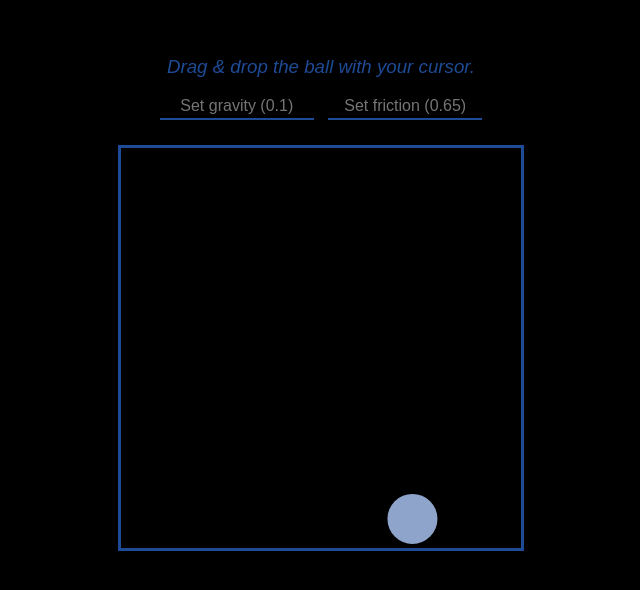
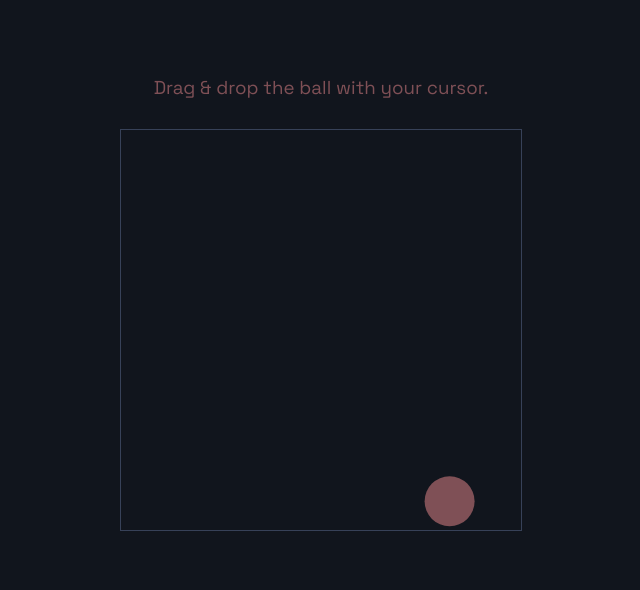
Before and after one commit to matteokeole/BouncingBall, a plain HTML site: page index.html in a window 1280 px wide. Shown: the part 106-696 px from the top of the page, without its empty margins (319-959 px from the left). Drawn offline with Linux system fonts and the light colour scheme.

Commit message:
Vector2 and fixes (but still noclip)

```diff
--- a/assets/css/main.css
+++ b/assets/css/main.css
@@ -1,5 +1,9 @@
+@import url(https://fonts.googleapis.com/css2?family=Space+Grotesk:wght@400&display=swap);
+
 :root {
-	--primary: #1e4b96;
+	--background: #11151d;
+	--primary: #7f5056;
+	--border: #374158;
 }
 
 body {
@@ -9,31 +13,15 @@ body {
 	align-items: center;
 	height: 100vh;
 	margin: 0;
-	background-color: #000;
-	font-family: Arial, sans-serif;
+	background-color: var(--background);
+	font-family: "Space Grotesk", Arial, sans-serif;
 }
 
 h3 {
+	margin-bottom: 30px;
 	color: var(--primary);
 	user-select: none;
-	font-weight: normal;
-	font-style: italic;
+	font-weight: unset;
 }
 
-div {margin-bottom: 25px}
-
-input {
-	width: 150px;
-	margin: 0 5px;
-	padding-bottom: 3px;
-	outline: none;
-	border: none;
-	border-bottom: 2px solid var(--primary);
-	background-color: unset;
-	color: var(--primary);
-	text-align: center;
-	font-size: 16px;
-	font-family: inherit;
-}
-
-canvas {border: 3px solid var(--primary)}
+canvas {border: 1px solid var(--border)}
--- a/assets/js/class/Ball.js
+++ b/assets/js/class/Ball.js
@@ -1,13 +1,16 @@
-export default function(x, y, ax, ay, rad, color) {
-	// Position
-	this.x = this.cx = this.ox = x;
-	this.y = this.cx = this.oy = y;
-
-	// Acceleration
-	this.ax = ax;
-	this.ay = ay;
-
-	this.rad = rad;
+/**
+ * Creates a new ball.
+ *
+ * @constructor
+ * @param	{Vector2}	position
+ * @param	{Vector2}	acceleration
+ * @param	{number}	radius
+ * @param	{string}	color
+ */
+export function Ball(position, acceleration, radius, color) {
+	this.p = position;
+	this.a = acceleration;
+	this.rad = radius;
 	this.color = color;
 	this.grabbed = false;
-}
+};
--- /dev/null
+++ b/assets/js/class/Vector2.js
@@ -0,0 +1,315 @@
+/**
+ * Creates a 2-dimensional vector.
+ *
+ * @constructor
+ * @param	{number}	x
+ * @param	{number}	y
+ * @returns	{Vector2}
+ */
+export const Vector2 = function(x, y) {
+	return this.set(x, y);
+};
+
+/**
+ * Adds another vector to this vector.
+ *
+ * @param	{Vector2}	v
+ * @returns	{Vector2}
+ */
+Vector2.prototype.add = function(v) {
+	return new Vector2(
+		this.x + v.x,
+		this.y + v.y,
+	);
+};
+
+/**
+ * Adds a given scalar value to this vector's coordinates.
+ *
+ * @param	{number}	n
+ * @returns	{Vector2}
+ */
+Vector2.prototype.addScalar = function(n) {
+	return new Vector2(
+		this.x + n,
+		this.y + n,
+	);
+};
+
+/**
+ * Adds the multiple of a given scalar value and a given vector to this vector.
+ *
+ * @param	{Vector2}	v
+ * @param	{number}	n
+ * @returns	{Vector2}
+ */
+Vector2.prototype.addScaledVector = function(v, n) {
+	return this.add(v.multiplyScalar(n));
+};
+
+/**
+ * Rounds up the position of this vector to the nearest integer value.
+ *
+ * @returns	{Vector2}
+ */
+Vector2.prototype.ceil = function() {
+	return new Vector2(
+		Math.ceil(this.x),
+		Math.ceil(this.y),
+	);
+};
+
+/**
+ * Returns a copy of this vector.
+ *
+ * @returns	{Vector2}
+ */
+Vector2.prototype.clone = function() {
+	return new Vector2(this.x, this.y);
+};
+
+/**
+ * Returns the distance between this vector and another vector.
+ *
+ * @param	{Vector2}	v
+ * @returns	{number}
+ */
+Vector2.prototype.distanceTo = function(v) {
+	return Math.sqrt((v.x - this.x) ** 2 + (v.y - this.y) ** 2);
+};
+
+/**
+ * Divides this vector by another vector.
+ *
+ * @param	{Vector2}	v
+ * @returns	{Vector2}
+ */
+Vector2.prototype.divide = function(v) {
+	return new Vector2(
+		this.x / v.x,
+		this.y / v.y,
+	);
+};
+
+/**
+ * Divides this vector by a given scalar value.
+ *
+ * @param	{number}	n
+ * @returns	{Vector2}
+ */
+Vector2.prototype.divideScalar = function(n) {
+	return this.multiplyScalar(1 / n);
+};
+
+/**
+ * Calculates the dot product of this vector and another vector.
+ *
+ * @param	{Vector2}	v
+ * @returns	{number}
+ */
+Vector2.prototype.dot = function(v) {
+	return this.x * v.x + this.y * v.y;
+};
+
+/**
+ * Returns the boolean value of the comparison of this vector and another vector.
+ *
+ * @param	{Vector2}	v
+ * @returns	{boolean}
+ */
+Vector2.prototype.equals = function(v) {
+	return this.x === v.x && this.y === v.y;
+};
+
+/**
+ * Rounds down the position of this vector to the nearest integer value.
+ *
+ * @returns	{Vector2}
+ */
+Vector2.prototype.floor = function() {
+	return new Vector2(
+		Math.floor(this.x),
+		Math.floor(this.y),
+	);
+};
+
+/**
+ * Inverts the coordinate signs of this vector.
+ *
+ * @returns	{Vector2}
+ */
+Vector2.prototype.invert = function() {
+	return this.multiplyScalar(-1);
+};
+
+/**
+ * Returns the length of the line going from the origin to the position of this vector.
+ *
+ * @returns	{number}
+ */
+Vector2.prototype.length = function() {
+	return Math.sqrt(this.lengthSquared());
+};
+
+/**
+ * Returns the squared length of the line going from the origin to the position of this vector.
+ *
+ * @returns	{number}
+ */
+Vector2.prototype.lengthSquared = function() {
+	return this.x ** 2 + this.y ** 2;
+};
+
+/**
+ * Multiplies this vector by another vector.
+ *
+ * @param	{Vector2}	v
+ * @returns	{Vector2}
+ */
+Vector2.prototype.multiply = function(v) {
+	return new Vector2(
+		this.x * v.x,
+		this.y * v.y,
+	);
+};
+
+/**
+ * Multiplies this vector by a given scalar value.
+ *
+ * @param	{number}	n
+ * @returns	{Vector2}
+ */
+Vector2.prototype.multiplyScalar = function(n) {
+	return new Vector2(
+		this.x * n,
+		this.y * n,
+	);
+};
+
+/**
+ * Normalizes this vector.
+ *
+ * @returns {Vector2}
+ */
+Vector2.prototype.normalize = function() {
+	const length = this.length();
+
+	if (length > .00001) return new Vector2(
+		this.x / length,
+		this.y / length,
+	);
+
+	return new Vector2();
+};
+
+/**
+ * Sets pseudo-random coordinates between 0 and 1 (excluded) to this vector.
+ *
+ * @returns	{Vector2}
+ */
+Vector2.prototype.randomize = function() {
+	return new Vector2(
+		Math.random(),
+		Math.random(),
+	);
+};
+
+/**
+ * Rounds the position of this vector to the nearest integer value.
+ *
+ * @returns	{Vector2}
+ */
+Vector2.prototype.round = function() {
+	return new Vector2(
+		Math.round(this.x),
+		Math.round(this.y),
+	);
+};
+
+/**
+ * Sets the coordinates of this vector.
+ *
+ * @param	{number}	[x=0]
+ * @param	{number}	[y=x]
+ * @param	{number}	[z=x]
+ * @returns	self
+ */
+Vector2.prototype.set = function(x = 0, y = x) {
+	if (x instanceof Vector2) {
+		this.x = x.x;
+		this.y = x.y;
+
+		return this;
+	}
+
+	this.x = x;
+	this.y = y;
+
+	return this;
+};
+
+/**
+ * Sets the X coordinate of this vector.
+ *
+ * @param	{number}	x
+ * @returns	self
+ */
+Vector2.prototype.setX = function(x) {
+	this.x = x;
+
+	return this;
+};
+
+/**
+ * Sets the Y coordinate of this vector.
+ *
+ * @param	{number}	y
+ * @returns	self
+ */
+Vector2.prototype.setY = function(y) {
+	this.y = y;
+
+	return this;
+};
+
+/**
+ * Substracts this vector from another vector.
+ *
+ * @param	{Vector2}	v
+ * @returns	{Vector2}
+ */
+Vector2.prototype.substract = function(v) {
+	return new Vector2(
+		this.x - v.x,
+		this.y - v.y,
+	);
+};
+
+/**
+ * Substracts this vector from a given scalar value.
+ *
+ * @param	{number}	n
+ * @returns	{Vector2}
+ */
+Vector2.prototype.substractScalar = function(n) {
+	return this.addScalar(-n);
+};
+
+/**
+ * Returns the coordinates of this vector in an array.
+ *
+ * @returns	{array}
+ */
+Vector2.prototype.toArray = function() {
+	return [this.x, this.y];
+};
+
+/**
+ * Returns the coordinates of this vector in a string.
+ *
+ * @param	{number}	n	Decimal rounding
+ * @returns	{string}
+ */
+Vector2.prototype.toString = function(n = 2) {
+	return `${this.x.toFixed(n)} ${this.y.toFixed(n)}`;
+};
--- a/assets/js/functions/drawer.js
+++ /dev/null
@@ -1,41 +0,0 @@
-import {ctx, ball} from "../main.js";
-
-export const
-	convert = (x, y) => [
-		x + C.width2,
-		-y - 1 + C.height2,
-	],
-	clear = () => {
-		let [x, y] = convert(ball.ox, ball.oy);
-
-		// Erase old ball
-		ctx.fillStyle = "#000";
-		ctx.beginPath();
-		ctx.ellipse(
-			x,
-			y,
-			ball.rad + 1,
-			ball.rad + 1,
-			0,
-			0,
-			Math.PI * 2,
-		);
-		ctx.fill();
-	},
-	draw = () => {
-		[ball.cx, ball.cy] = convert(ball.x, ball.y);
-
-		// Draw new ball
-		ctx.fillStyle = ball.color;
-		ctx.beginPath();
-		ctx.ellipse(
-			ball.cx,
-			ball.cy,
-			ball.rad,
-			ball.rad,
-			0,
-			0,
-			Math.PI * 2,
-		);
-		ctx.fill();
-	};
--- a/assets/js/functions/grab.js
+++ b/assets/js/functions/grab.js
@@ -1,45 +1,54 @@
+import {Vector2} from "../class/Vector2.js";
 import {cbr, ball} from "../main.js";
 
-let ax, ay, oax, oay;
+let o,			// Origin
+	d,			// Distance between the origin and the ball center
+	a,			// Ball acceleration
+	boost = 2;	// Acceleration boost
 
 export const
 	grab = e => {
-		let x = e.clientX - cbr.left,
-			y = e.clientY - cbr.top;
+		o = new Vector2(
+			e.clientX - cbr.left - C.w2,
+			e.clientY - cbr.top - C.h2,
+		).floor();
+
+		o.y *= -1;
+
+		// Get the distance from the pointer to the ball center
+		d = o.substract(ball.p);
 
 		// Check if the cursor is on the ball
-		if (
-			x > ball.cx - ball.rad &&
-			x < ball.cx + ball.rad &&
-			y > ball.cy - ball.rad &&
-			y < ball.cy + ball.rad
-		) {
-			ball.ax = 0;
-			ball.ay = 0;
+		if (d.length() <= ball.rad + 1) {
+			o = ball.p.clone();
+
+			ball.a = new Vector2();
 			ball.grabbed = true;
 
-			C.addEventListener("mousemove", move);
+			addEventListener("mousemove", move);
 		}
 	},
 	move = e => {
-		let x = e.clientX - cbr.left - C.width2,
-			y = -e.clientY + cbr.top + C.height2;
+		let p = new Vector2(
+			e.clientX - cbr.left - C.w2,
+			e.clientY - cbr.top - C.h2,
+		).floor();
+		p.y *= -1;
 
-		ax = oax + x;
-		Math.abs(ax) <= 2 && (ax = 0);
-		ay = oay - y;
-		Math.abs(ay) <= 2 && (ay = 0);
+		a = p.substract(o);
 
-		ball.x = x;
-		ball.y = y;
-		ball.ax = ax;
-		ball.ay = ay;
+		// Clamping
+		if (Math.abs(a.x) < 2) a.x = 0;
+		if (Math.abs(a.y) < 2) a.y = 0;
+		a.y *= -1;
 
-		oax = -x;
-		oay = y;
+		ball.p = p.substract(d);
+		ball.a = a.multiplyScalar(boost); // Acceleration punch
+
+		o = p.clone();
 	},
 	release = e => {
 		ball.grabbed = false;
 
-		C.removeEventListener("mousemove", move);
+		removeEventListener("mousemove", move);
 	};
--- a/assets/js/functions/input.js
+++ /dev/null
@@ -1,24 +0,0 @@
-import {Physics} from "../main.js";
-
-export const
-	update_gravity = e => {
-		let gravity = e.target.value;
-
-		gravity = !gravity.length || isNaN(+gravity) ?
-			Physics.gravity_default :
-			+gravity;
-
-		Physics.gravity = gravity;
-	},
-	update_friction = e => {
-		let friction = e.target.value;
-
-		if (!friction.length || isNaN(+friction)) friction = Physics.friction_default;
-		else {
-			friction = +friction;
-
-			friction < 0 || friction > 1 && (friction = Physics.friction_default);
-		}
-
-		Physics.friction = friction;
-	};
--- /dev/null
+++ b/assets/js/functions/loop.js
@@ -0,0 +1,28 @@
+import update from "./update.js";
+import render from "./render.js";
+
+export default function loop() {
+	requestAnimationFrame(loop);
+
+	let now = performance.now(),
+		diff = now - then;
+
+	if (CURRENT_FRAME === 0 || diff > interval) {
+		// Adjust the interval
+		then = now - diff % interval;
+
+		ELAPSED = then - start;
+		CURRENT_FRAME++;
+
+		update();
+		render();
+	}
+};
+export let
+	ELAPSED, // Elapsed time (ms) since the start of the loop
+	CURRENT_FRAME = 0; // Number of the current frame
+
+let fps = 165,
+	interval = 1000 / fps,
+	start = performance.now(),
+	then = start;
--- a/assets/js/functions/render.js
+++ b/assets/js/functions/render.js
@@ -1,8 +1,26 @@
-import {clear, draw} from "./drawer.js";
+import {Vector2} from "../class/Vector2.js";
+import {ctx, ball} from "../main.js";
 
 export default () => {
 	// Clear the canvas
-	clear();
+	ctx.clearRect(0, 0, C.width, C.height);
 
-	draw();
+	const p = new Vector2(
+		ball.p.x + C.w2,
+		-ball.p.y - 1 + C.h2,
+	);
+
+	// Draw new ball
+	ctx.fillStyle = `#${ball.color.toString(16)}`;
+	ctx.beginPath();
+	ctx.ellipse(
+		p.x,
+		p.y + 1,
+		ball.rad,
+		ball.rad,
+		0,
+		0,
+		Math.PI * 2,
+	);
+	ctx.fill();
 };
--- a/assets/js/functions/update.js
+++ b/assets/js/functions/update.js
@@ -1,43 +1,39 @@
 import {Physics, ball} from "../main.js";
-import render from "./render.js";
 
 export default function update() {
 	// Calculate destination position
-	let x = ball.x + ball.ax,
-		y = ball.y - ball.ay;
+	let p = ball.p.clone();
+	p.x += ball.a.x;
+	p.y -= ball.a.y;
 
-	ball.ay += Physics.gravity;
+	if (!ball.grabbed) {
+		ball.a.y += Physics.gravity;
+	} else {
+		if (ball.p.x - ball.rad < -C.w2) ball.p.x = -C.w2 + ball.rad;
+		if (ball.p.x + ball.rad > C.w2) ball.p.x = C.w2 - ball.rad;
+
+		if (ball.p.y - ball.rad < -C.h2) ball.p.y = -C.h2 + ball.rad;
+		if (ball.p.y + ball.rad > C.h2) ball.p.y = C.h2 - ball.rad;
+	}
 
 	// Left & right
 	if (
-		x - ball.rad < -C.width2 ||
-		x + ball.rad >= C.width2
-	) ball.ax *= -Physics.friction;
+		p.x - ball.rad < -C.w2 ||
+		p.x + ball.rad >= C.w2
+	) ball.a.x *= -Physics.friction;
 
 	// Top & bottom
 	if (
-		-y - ball.rad < -C.height2 ||
-		-y + ball.rad >= C.height2
-	) ball.ay *= -Physics.friction;
+		-p.y - ball.rad < -C.h2 ||
+		-p.y + ball.rad >= C.h2
+	) ball.a.y *= -Physics.friction;
 
-	// Update position
+	// Update position if not grabbed
 	if (!ball.grabbed) {
-		ball.x += ball.ax;
-		ball.y -= ball.ay;
+		ball.p.x += ball.a.x;
+		ball.p.y -= ball.a.y;
 	}
 
-	if (frames-- <= 0) {
-		frames = framerate;
-
-		render();
-
-		ball.ox = ball.x;
-		ball.oy = ball.y;
-	}
-
-	requestAnimationFrame(update);
+	ball.ox = ball.p.x;
+	ball.oy = ball.p.y;
 };
-
-let fps = 60, // Define frames per second here
-	framerate = 165 / fps,
-	frames = 0;
--- a/assets/js/main.js
+++ b/assets/js/main.js
@@ -1,44 +1,29 @@
-import Ball from "./class/Ball.js";
-import update from "./functions/update.js";
+import {Vector2} from "./class/Vector2.js";
+import {Ball} from "./class/Ball.js";
 import {grab, release} from "./functions/grab.js";
-import {update_gravity, update_friction} from "./functions/input.js";
+import loop from "./functions/loop.js";
 
 C.width = 400;
 C.height = 400;
-C.width2 = C.width / 2;
-C.height2 = C.height / 2;
+C.w2 = C.width / 2;
+C.h2 = C.height / 2;
 
 export const
 	ctx = C.getContext("2d"),
 	cbr = C.getBoundingClientRect(),
 	Physics = {
-		gravity: .1,
-		friction: .65,
+		gravity: .15,
+		friction: .7,
 	},
 	ball = new Ball(
-		0, 50,
-		1, 1,
+		new Vector2(0, 50),
+		new Vector2(5, 1),
 		25,
-		"#8ea4ca",
+		0x7f5056,
 	);
-
-Physics.gravity_default = Physics.gravity;
-Physics.friction_default = Physics.friction;
-
-ctx.fillStyle = ball.color;
-
-update();
-
-// Clear inputs
-GravityInput.value = "";
-GravityInput.placeholder += ` (${Physics.gravity_default})`;
-FrictionInput.value = "";
-FrictionInput.placeholder += ` (${Physics.friction_default})`;
 
 // Drag & drop events
 C.addEventListener("mousedown", grab);
 addEventListener("mouseup", release);
 
-// Input events
-GravityInput.addEventListener("change", update_gravity);
-FrictionInput.addEventListener("change", update_friction);
+loop();
--- a/index.html
+++ b/index.html
@@ -12,21 +12,6 @@
 	<body>
 		<h3>Drag & drop the ball with your cursor.</h3>
 
-		<!-- Control panel -->
-		<div>
-			<input
-				type="text"
-				id="GravityInput"
-				placeholder="Set gravity"
-			>
-
-			<input
-				type="text"
-				id="FrictionInput"
-				placeholder="Set friction"
-			>
-		</div>
-
 		<canvas id="C">
 			This browser does not support Canvas API.
 		</canvas>
```
Also changed, not shown: favicon.ico.
